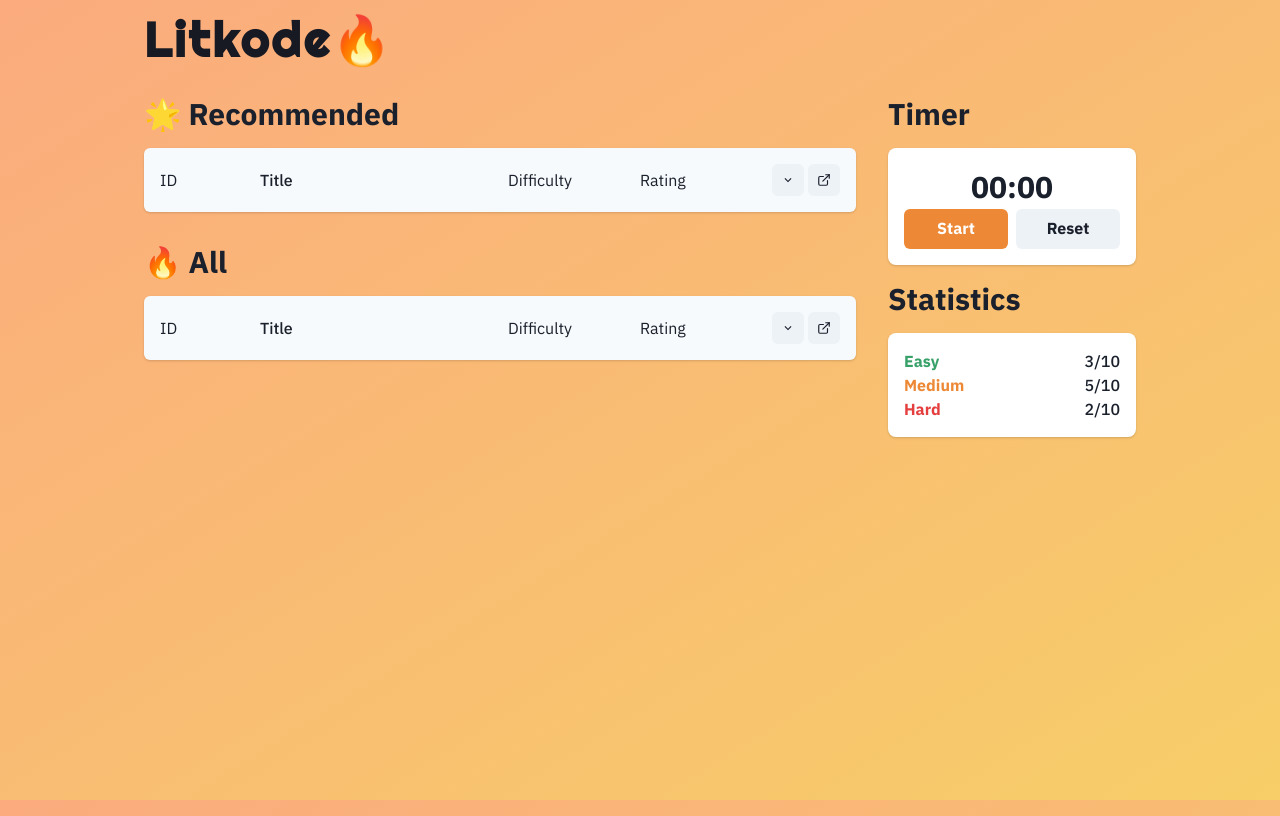
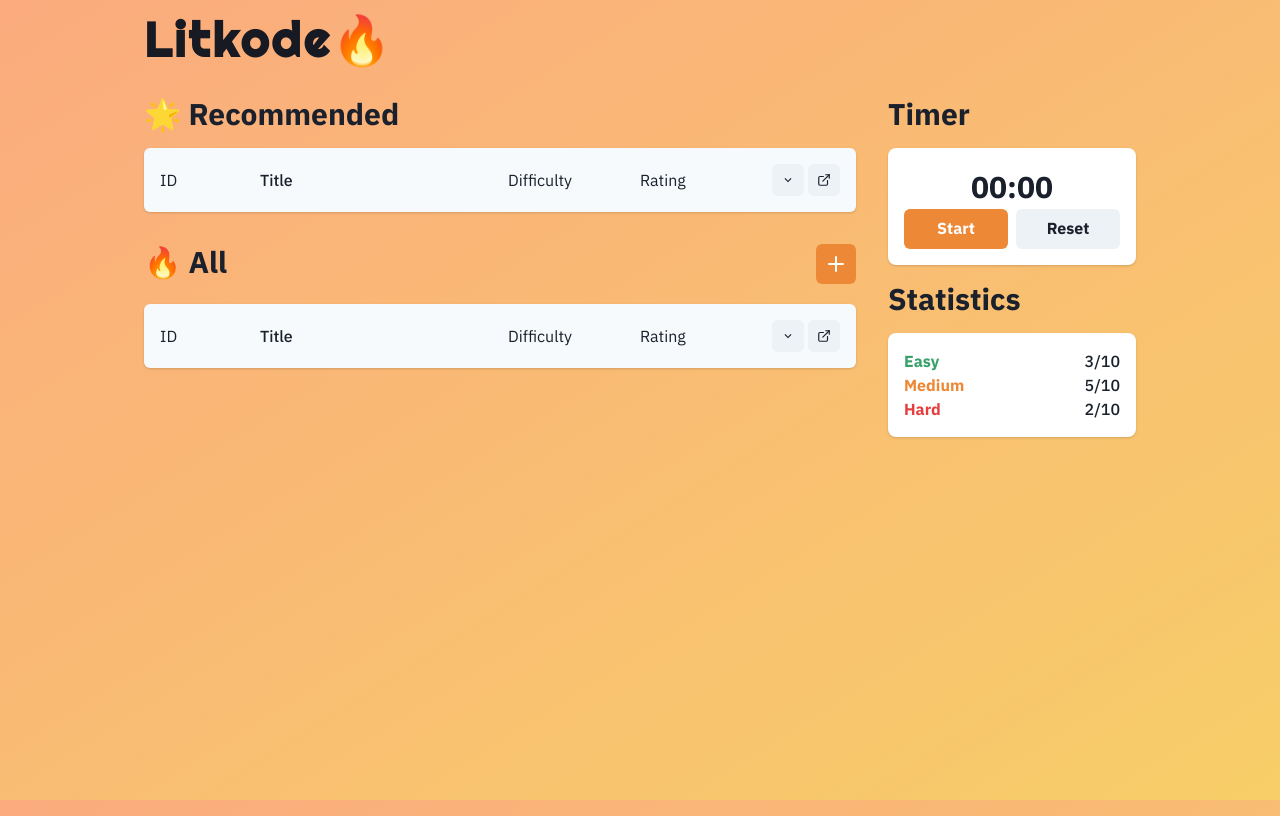
Before and after one commit to aaronthangnguyen/swamphacks-2022, a Next.js app in the folder litkode-frontend/: page / in a window 1280 px wide. Built offline with nearby package versions, Linux system fonts and the light colour scheme.

Commit message:
Extract RecommendedQuestions & AllQuestions

```diff
--- /dev/null
+++ b/litkode-frontend/components/left-panel/AllQuestions.js
@@ -0,0 +1,25 @@
+import React from "react";
+import { Box, Heading, IconButton, Flex } from "@chakra-ui/react";
+import Entry from "./Entry";
+import { AddIcon } from "@chakra-ui/icons";
+
+const AllQuestions = () => {
+  return (
+    <Box mt="2rem">
+      <Flex justify="space-between">
+        <Heading size="lg" mb="1rem">
+          🔥 All
+        </Heading>
+        <IconButton
+          colorScheme="litkode"
+          aria-label="Add a question"
+          icon={<AddIcon />}
+          ml="1rem"
+        />
+      </Flex>
+      <Entry />
+    </Box>
+  );
+};
+
+export default AllQuestions;
--- a/litkode-frontend/components/left-panel/LeftPanel.js
+++ b/litkode-frontend/components/left-panel/LeftPanel.js
@@ -1,22 +1,13 @@
-import { Box, Heading } from "@chakra-ui/react";
+import { Box } from "@chakra-ui/react";
 import React from "react";
-import Entry from "./Entry";
+import AllQuestions from "./AllQuestions";
+import RecommendedQuestions from "./RecommendedQuestions";
 
 const LeftPanel = () => {
   return (
     <Box>
-      <Box>
-        <Heading size="lg" mb="1rem">
-          🌟 Recommended
-        </Heading>
-        <Entry />
-      </Box>
-      <Box mt="2rem">
-        <Heading size="lg" mb="1rem">
-          🔥 All
-        </Heading>
-        <Entry />
-      </Box>
+      <RecommendedQuestions />
+      <AllQuestions />
     </Box>
   );
 };
--- /dev/null
+++ b/litkode-frontend/components/left-panel/RecommendedQuestions.js
@@ -0,0 +1,16 @@
+import React from "react";
+import { Box, Heading } from "@chakra-ui/react";
+import Entry from "./Entry";
+
+const RecommendedQuestions = () => {
+  return (
+    <Box>
+      <Heading size="lg" mb="1rem">
+        🌟 Recommended
+      </Heading>
+      <Entry />
+    </Box>
+  );
+};
+
+export default RecommendedQuestions;
```
